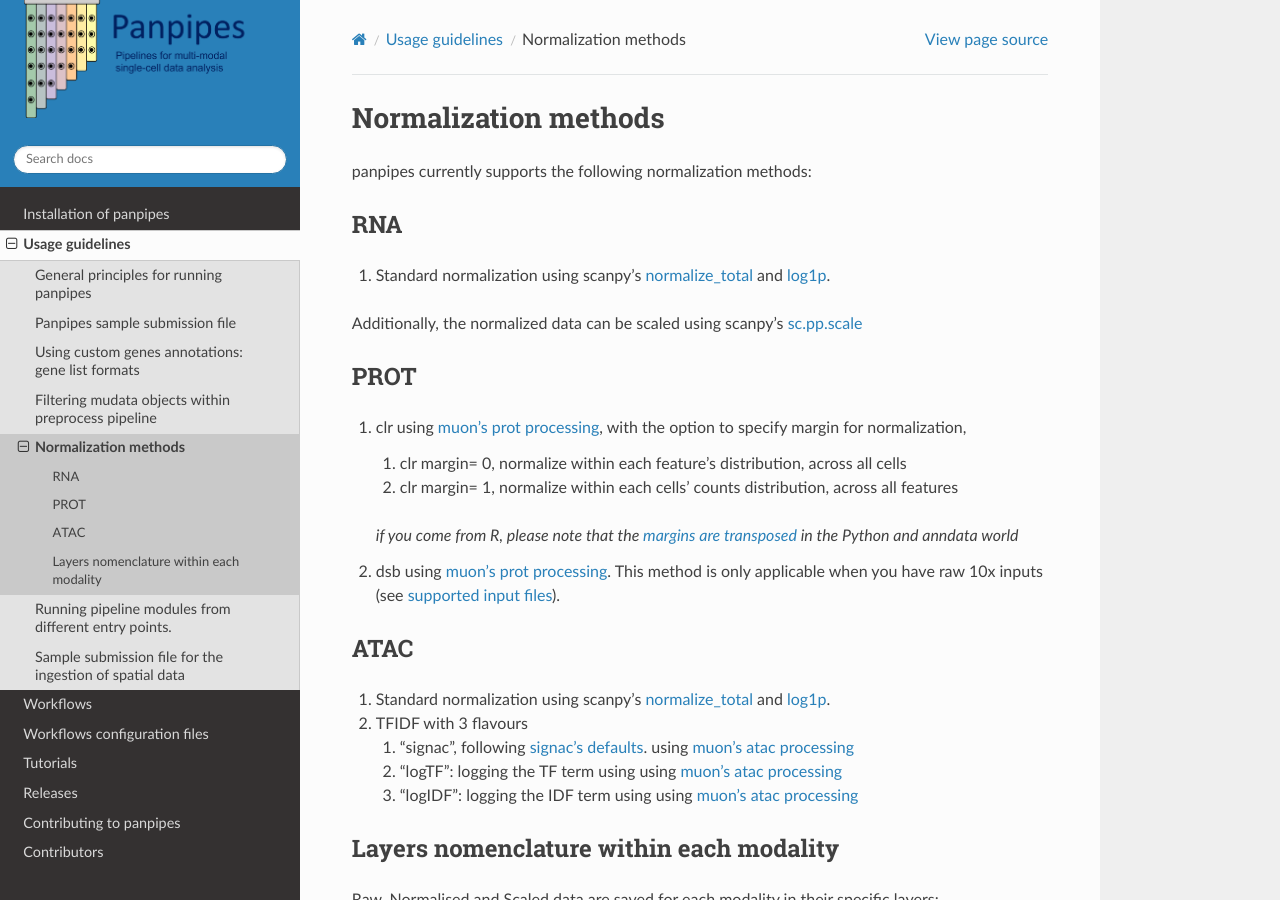
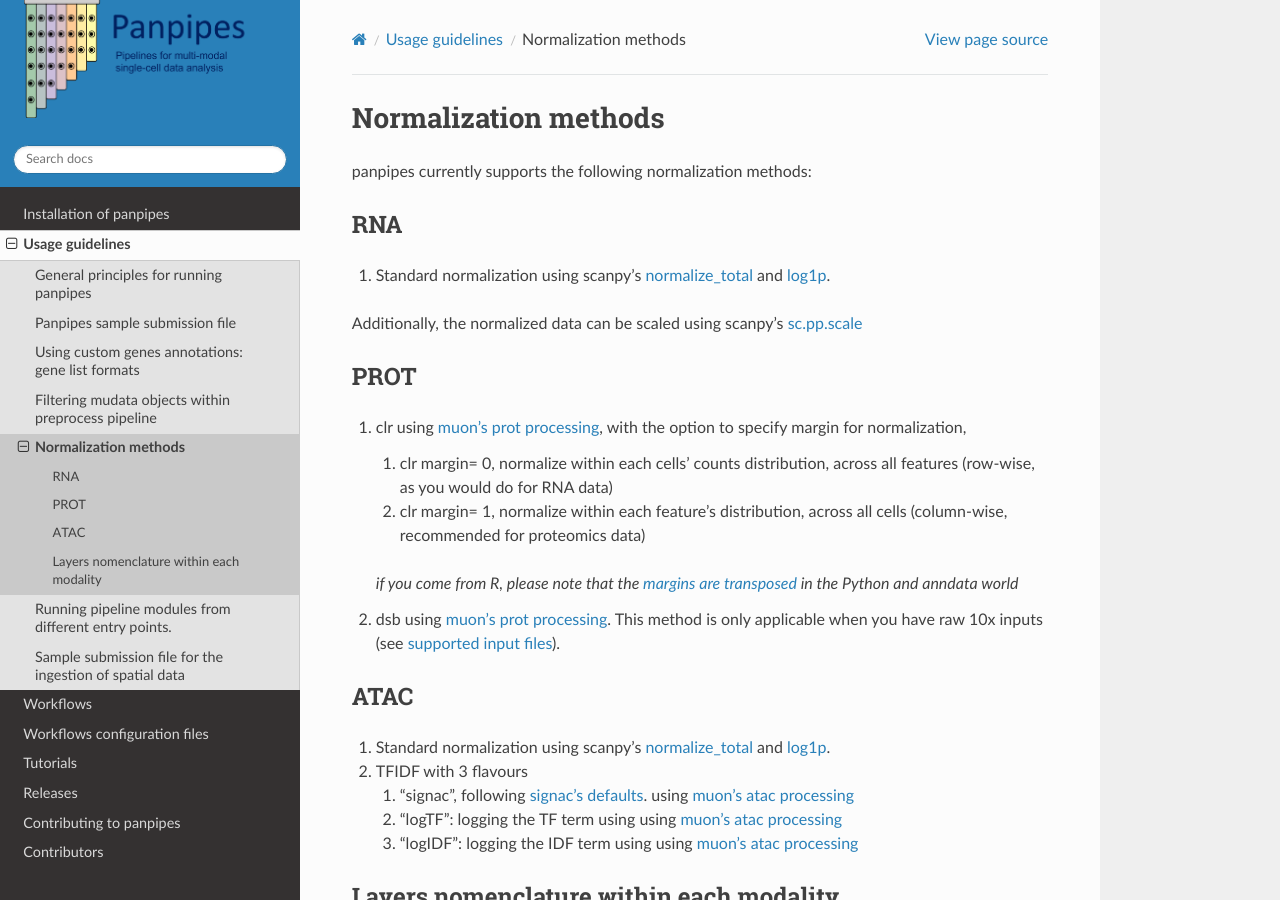
Before and after one commit to bio-la/panpipes-nextflow, a Sphinx documentation site: the page built from docs/usage/normalization_methods.md, in a window 1280 px wide and 900 px high. Built offline with Sphinx 7.4.7 and the Read the Docs theme 2.0.0, drawn with Linux system fonts in a browser that asks for light colours.

Commit message:
Fixed clr norm margin options

```diff
--- a/docs/usage/normalization_methods.md
+++ b/docs/usage/normalization_methods.md
@@ -13,8 +13,8 @@ Additionally, the normalized data can be scaled using scanpy's [sc.pp.scale](htt
 ## PROT
 
 1. clr using [muon's prot processing](https://muon.readthedocs.io/en/latest/api/generated/muon.prot.pp.html), with the option to specify margin for normalization,
-   1. clr margin= 0, normalize within each feature's distribution, across all cells
-   2. clr margin= 1, normalize within each cells' counts distribution, across all features
+   1. clr margin= 0, normalize within each cells' counts distribution, across all features (row-wise, as you would do for RNA data)
+   2. clr margin= 1, normalize within each feature's distribution, across all cells (column-wise, recommended for proteomics data)
 
     *if you come from R, please note that the [margins are transposed](https://images.hindustantimes.com/rf/image_size_630x354/HT/p2/2017/09/21/Pictures/_78c6a162-9e94-11e7-9c3b-8e901839ece0.JPG) in the Python and anndata world*
 
```
Also changed, not shown: docs/yaml_docs/pipeline_ingestion_yml.md (+2 -2 lines), 1 other file.
